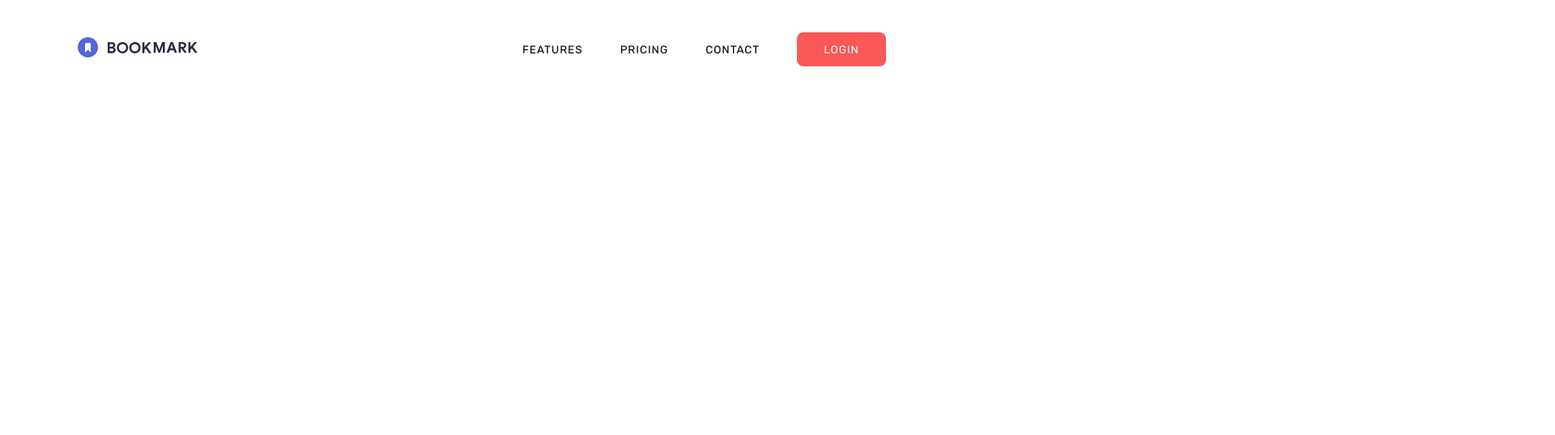
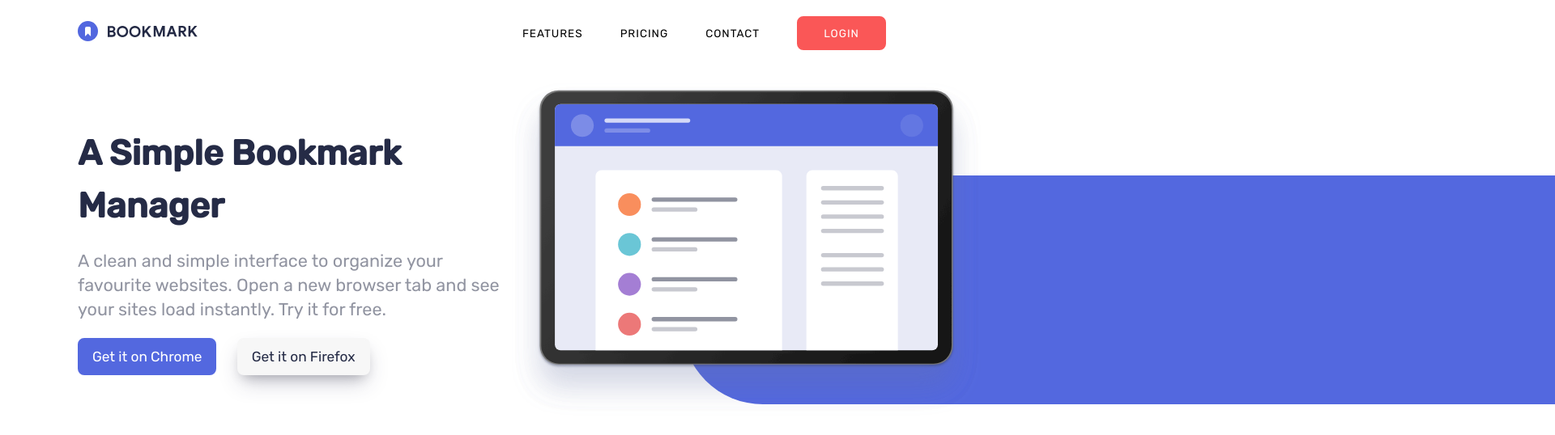
Before and after one commit to ExisForceOne/Bookmark-landing, a plain HTML site: page index.html in a window 1280 px wide. Shown: the top 538 px of the page at 81% size, 1920 px wide, since content can reach past the window. Drawn offline with Linux system fonts and the light colour scheme.

Commit message:
hero section, refactoring nav css

```diff
--- a/index.html
+++ b/index.html
@@ -27,15 +27,25 @@
       <li><a class="menu-item" href="#">Features</a></li>
       <li><a class="menu-item" href="#">Pricing</a></li>
       <li><a class="menu-item" href="#">Contact</a></li>
-      <li><button class="login-btn">Login</button></li>
+      <li><button class="btn btn-red login-btn ">Login</button></li>
     </ul>
     <div class="social-media-container">
       <a href="#"><img src="assets/icons/icon-facebook.svg" alt="Facebook logo"></a>
       <a href="#"><img src="assets/icons/icon-twitter.svg" alt="Twitter logo"></a>
     </div>
   </nav>
-  <header class="wrap">
-  </header>
+  <section class="hero wrap">
+    <div class="illustration-container">
+      <img class="illustration" src="assets/ilustrations/illustration-hero.svg" alt="">
+    </div>
+    <div class="text-container">
+      <h1 class="heading">A Simple Bookmark Manager</h1>
+      <p class="text">A clean and simple interface to organize your favourite websites. Open a new
+        browser tab and see your sites load instantly. Try it for free.</p>
+      <button class="btn btn-blue">Get it on Chrome</button>
+      <button class="btn btn-gray">Get it on Firefox</button>
+    </div>
+  </section>
 </body>
 
 </html>
--- a/style.css
+++ b/style.css
@@ -18,6 +18,7 @@ html {
 }
 body {
     min-height: 200vh;
+    overflow-x: hidden;
 }
 button {
     border: none;
@@ -27,7 +28,6 @@ button {
     cursor: pointer;
     font-size: inherit;
     color: inherit;
-    border-radius: 8px;
     text-transform: inherit;
     letter-spacing: inherit;
     text-align: inherit;
@@ -42,6 +42,54 @@ a {
     width: min(1200px, 85%);
 }
 
+.btn {
+    border-radius: 8px;
+    padding: 10px 30px;
+    text-align: center;
+    border: 3px solid white;
+}
+
+.btn-blue {
+    color: white;
+    border-color: var(--blue);
+    background-color: var(--blue);
+}
+.btn-blue:hover {
+    color: var(--blue);
+    background-color: white;
+}
+
+.btn-gray {
+    color: var(--very-dark-blue);
+    background-color: rgb(247, 247, 247);
+    border-color: rgb(247, 247, 247);
+    box-shadow: rgba(50, 50, 93, 0.25) 0px 13px 27px -5px, rgba(0, 0, 0, 0.3) 0px 8px 16px -8px;
+}
+.btn-gray:hover {
+    border-color: var(--gray);
+}
+
+.btn-red {
+    border-color: var(--red);
+    background-color: var(--red);
+    color: white;
+}
+
+.btn-red:hover {
+    background-color: white;
+    color: var(--red);
+}
+
+.heading {
+    color: var(--very-dark-blue);
+    margin-bottom: 20px;
+    line-height: 150%;
+}
+
+.text {
+    color: var(--gray);
+    line-height: 140%;
+}
 /* ------------------NAV---------------------- */
 
 .nav {
@@ -49,7 +97,7 @@ a {
     top: 0;
     left: 0;
     right: 0;
-    padding: 40px 0;
+    padding: 20px 0;
 }
 
 .nav-flex-row {
@@ -108,16 +156,20 @@ a {
 .login-btn {
     width: 100%;
     margin-top: 20px;
-    padding: 10px 30px;
-    text-align: center;
-    border: 3px solid white;
+    border-color: white;
+    background-color: transparent;
+}
+
+.login-btn:hover{
+    background-color: transparent;
     color: white;
 }
 
-@media (min-width: 740px) {
+@media (min-width: 820px) {
     .nav {
         display: flex;
         justify-content: space-between;
+        z-index: 99;
     }
 
     .nav-burger {
@@ -153,7 +205,6 @@ a {
         background-color: var(--red);
     }
     .login-btn:hover {
-        background-color: white;
         color: var(--red);
     }
 }
@@ -163,3 +214,88 @@ a {
         padding-right: 90px;
     }
 }
+
+/* ------------------HERO---------------------- */
+
+.hero {
+    margin-top: 122px;
+    display: flex;
+    flex-direction: column;
+    gap: 35px;
+}
+
+.illustration-container {
+    position: relative;
+}
+.illustration-container::after{
+    content: '';
+    display: block;
+    position: absolute;
+    bottom: 0;
+    left: 10%;
+    width: 100vw;
+    height: 75%;
+    border-radius: 0 0 0 100px;
+    background-color: var(--blue);
+    z-index: -1;
+}
+
+.illustration {
+    width: 100%;
+    transform: scale(1.1);
+}
+
+.text-container {
+    text-align: center;
+}
+
+.text-container>p{
+    margin: 20px 0;
+}
+
+.text-container>button {
+    padding: 10px 15px;
+    font-size: .8em;
+}
+
+@media (min-width: 450px) {
+    .text-container>button:nth-of-type(1) {
+        margin-right: 20px;
+    }
+
+    .text-container {
+        font-size: 1.2em;
+    }
+}
+
+@media (min-width: 820px) {
+    .hero {
+        flex-direction: row-reverse;
+        gap: 35px;
+        align-items: center;
+    }
+    .hero>*{
+        flex-basis: 50%;
+    }
+    .illustration-container::after{
+        left: 35%;
+    }
+    .text-container {
+        font-size: 1em;
+        text-align: left;
+    }
+
+    .text-container>h1 {
+        font-size: 2em;
+    }
+
+}
+
+
+@media (min-width: 1025px) {
+
+    .text-container {
+        font-size: 1.2em;
+    }
+
+}
```
